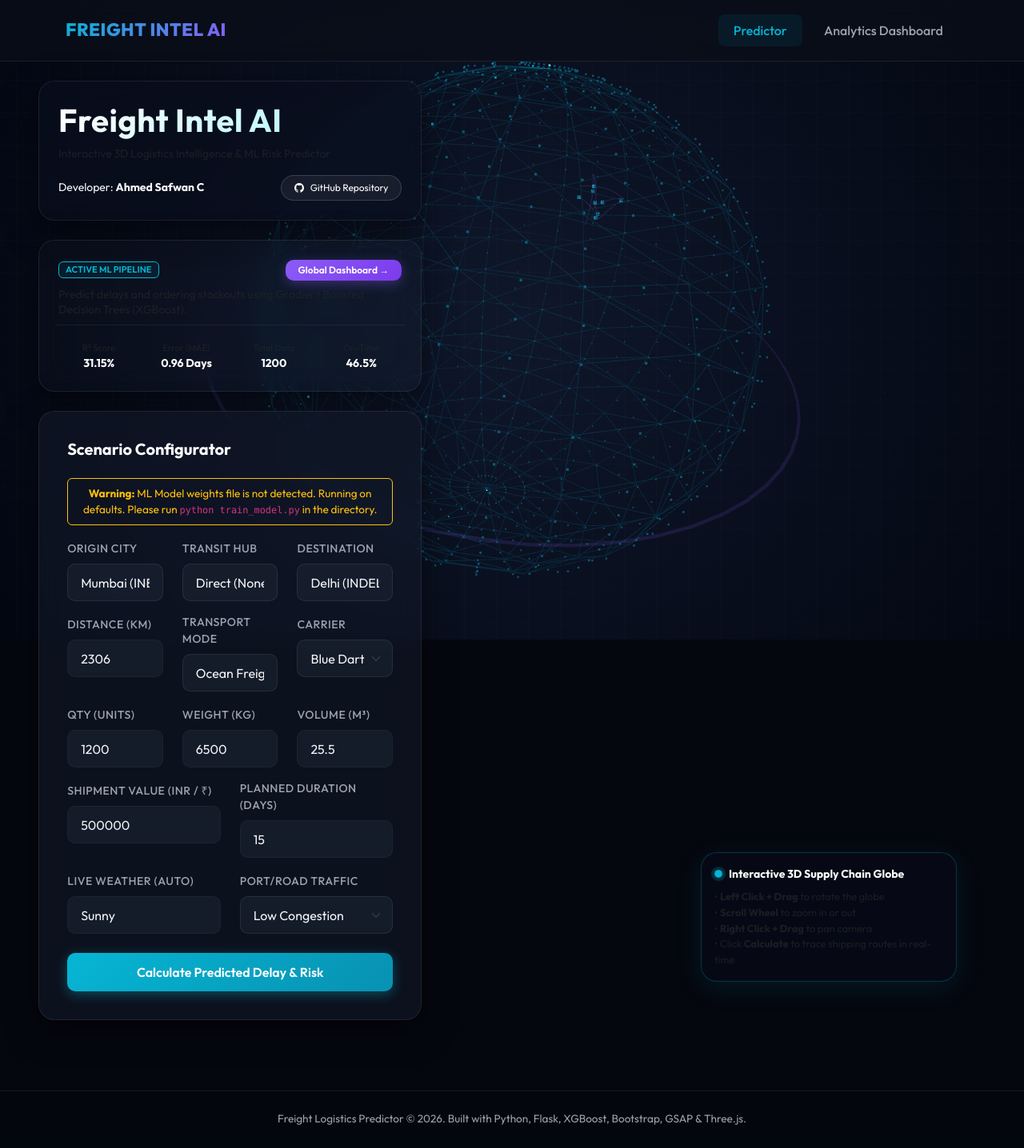
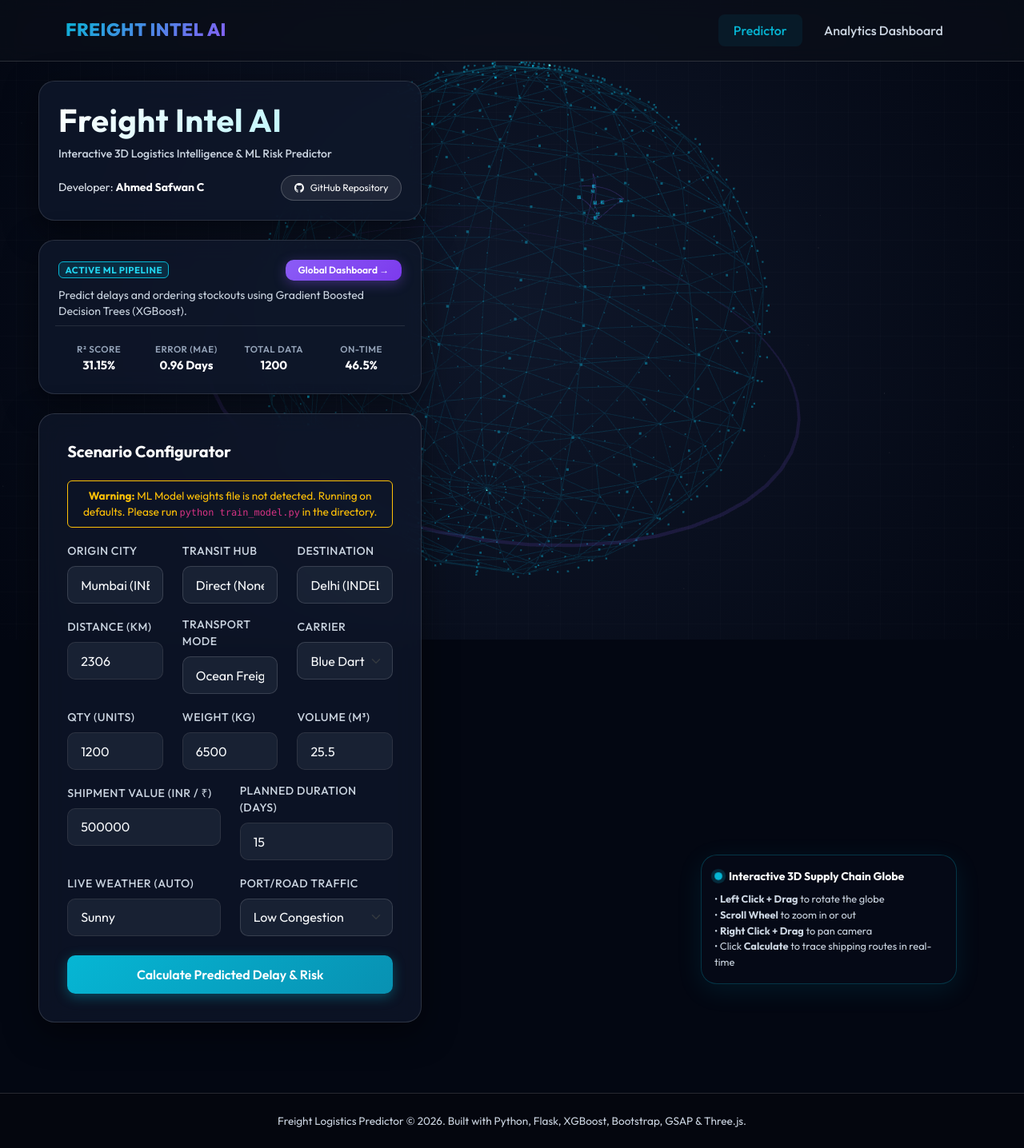
Before and after one commit to safwan207/Freight_Intel_AI, a Flask app: page / in a window 1280 px wide. Shown: the whole page at 80% size. Before the commit the page ends 1407 px from the top, so only its background shows below. Run offline with Flask 3, Linux system fonts and the light colour scheme; some libraries are stand-ins or nearby versions.

Commit message:
style: fix text contrast and readability on dark glass cards

```diff
--- a/static/css/style.css
+++ b/static/css/style.css
@@ -2,25 +2,36 @@
 @import url('https://fonts.googleapis.com/css2?family=Outfit:wght@300;400;500;600;700;800&display=swap');
 
 :root {
-    --bg-darker: #05070f;
-    --bg-dark: #0b0f19;
-    --bg-card: rgba(17, 24, 39, 0.65);
-    --bg-input: rgba(31, 41, 55, 0.5);
-    --border-glass: rgba(255, 255, 255, 0.08);
+    --bg-darker: #030712;
+    --bg-dark: #090d16;
+    --bg-card: rgba(15, 23, 42, 0.78);
+    --bg-input: rgba(30, 41, 59, 0.7);
+    --border-glass: rgba(255, 255, 255, 0.14);
 
     --primary: #06b6d4;      /* Cyber Teal */
     --primary-glow: rgba(6, 182, 212, 0.35);
     --secondary: #8b5cf6;    /* Neon Purple */
     --secondary-glow: rgba(139, 92, 246, 0.35);
 
-    --text-main: #f3f4f6;
-    --text-muted: #9ca3af;
+    --text-main: #f8fafc;
+    --text-muted: #cbd5e1;   /* High-contrast Slate-300 */
     --text-bright: #ffffff;
 
     --success: #10b981;
     --warning: #f59e0b;
     --danger: #ef4444;
 }
+
+/* Global High Contrast Text Overrides for Dark Background */
+.text-muted,
+p.text-muted,
+span.text-muted,
+div.text-muted,
+small.text-muted,
+.small.text-muted {
+    color: #cbd5e1 !important;
+}
+
 
 * {
     margin: 0;
--- a/templates/index.html
+++ b/templates/index.html
@@ -43,12 +43,12 @@
             <div class="col-lg-5 col-xl-5 mb-4" style="pointer-events: auto;">
 
                 <!-- Compact Hero Branding Card -->
-                <div class="glass-card mb-4 p-4" style="background: rgba(10, 15, 30, 0.65);">
-                    <h1 class="display-6 fw-bold text-white mb-2" style="letter-spacing: 0.5px; background: linear-gradient(135deg, #fff 0%, #a5f3fc 100%); -webkit-background-clip: text; -webkit-text-fill-color: transparent;">Freight Intel AI</h1>
-                    <p class="text-muted small mb-3">Interactive 3D Logistics Intelligence & ML Risk Predictor</p>
+                <div class="glass-card mb-4 p-4" style="background: rgba(15, 23, 42, 0.85); border: 1px solid rgba(255, 255, 255, 0.12);">
+                    <h1 class="display-6 fw-bold text-white mb-2" style="letter-spacing: 0.5px; background: linear-gradient(135deg, #ffffff 0%, #a5f3fc 100%); -webkit-background-clip: text; -webkit-text-fill-color: transparent;">Freight Intel AI</h1>
+                    <p class="text-muted small mb-3" style="color: #cbd5e1 !important; font-weight: 500;">Interactive 3D Logistics Intelligence & ML Risk Predictor</p>
                     <div class="d-flex justify-content-between align-items-center flex-wrap gap-2">
-                        <span class="text-light small">Developer: <strong>Ahmed Safwan C</strong></span>
-                        <a href="https://github.com/safwan207/Freight_Intel_AI" target="_blank" class="btn btn-outline-light btn-xs rounded-pill px-3 py-1.5 d-flex align-items-center gap-2" style="background: rgba(255,255,255,0.06); border-color: rgba(255,255,255,0.15); font-size: 0.75rem; text-decoration: none; color: white;">
+                        <span class="text-light small" style="color: #e2e8f0 !important;">Developer: <strong class="text-white">Ahmed Safwan C</strong></span>
+                        <a href="https://github.com/safwan207/Freight_Intel_AI" target="_blank" class="btn btn-outline-light btn-xs rounded-pill px-3 py-1.5 d-flex align-items-center gap-2" style="background: rgba(255,255,255,0.08); border-color: rgba(255,255,255,0.2); font-size: 0.75rem; text-decoration: none; color: white;">
                             <svg xmlns="http://www.w3.org/2000/svg" width="12" height="12" fill="currentColor" class="bi bi-github" viewBox="0 0 16 16">
                                 <path d="M8 0C3.58 0 0 3.58 0 8c0 3.54 2.29 6.53 5.47 7.59.4.07.55-.17.55-.38 0-.19-.01-.82-.01-1.49-2.01.37-2.53-.49-2.69-.94-.09-.23-.48-.94-.82-1.13-.28-.15-.68-.52-.01-.53.63-.01 1.08.58 1.23.82.72 1.21 1.87.87 2.33.66.07-.52.28-.87.51-1.07-1.78-.2-3.64-.89-3.64-3.95 0-.87.31-1.59.82-2.15-.08-.2-.36-1.02.08-2.12 0 0 .67-.21 2.2.82.64-.18 1.32-.27 2-.27.68 0 1.36.09 2 .27 1.53-1.04 2.2-.82 2.2-.82.44 1.1.16 1.92.08 2.12.51.56.82 1.27.82 2.15 0 3.07-1.87 3.75-3.65 3.95.29.25.54.73.54 1.48 0 1.07-.01 1.93-.01 2.2 0 .21.15.46.55.38A8.012 8.012 0 0 0 16 8c0-4.42-3.58-8-8-8z"/>
                             </svg>
@@ -58,38 +58,38 @@
                 </div>
 
                 <!-- Info & Diagnostics -->
-                <div class="glass-card mb-4 p-4" style="background: rgba(255, 255, 255, 0.015);">
+                <div class="glass-card mb-4 p-4" style="background: rgba(15, 23, 42, 0.85); border: 1px solid rgba(255, 255, 255, 0.12);">
                     <div class="d-flex justify-content-between align-items-center mb-2">
-                        <span class="badge mb-0 px-2 py-1 text-uppercase fw-semibold" style="border: 1px solid var(--primary); background: rgba(6, 182, 212, 0.08); color: var(--primary); font-size: 0.7rem;">
+                        <span class="badge mb-0 px-2.5 py-1 text-uppercase fw-bold" style="border: 1px solid var(--primary); background: rgba(6, 182, 212, 0.15); color: #22d3ee; font-size: 0.72rem; letter-spacing: 0.5px;">
                             Active ML Pipeline
                         </span>
                         <a href="/dashboard" class="btn btn-neon-secondary btn-xs py-1 px-3" style="font-size: 0.75rem;">Global Dashboard →</a>
                     </div>
-                    <p class="text-muted mb-3" style="font-size: 0.88rem; line-height: 1.4;">
+                    <p class="mb-3" style="font-size: 0.88rem; line-height: 1.45; color: #cbd5e1;">
                         Predict delays and ordering stockouts using Gradient Boosted Decision Trees (XGBoost).
                     </p>
-                    <div class="row text-center g-2" style="border-top: 1px solid rgba(255,255,255,0.06); padding-top: 12px;">
+                    <div class="row text-center g-2" style="border-top: 1px solid rgba(255,255,255,0.1); padding-top: 12px;">
                         <div class="col-3">
-                            <div class="text-muted" style="font-size: 0.7rem;">R² Score</div>
-                            <div class="fw-bold text-white small mt-0.5">
+                            <div style="font-size: 0.72rem; color: #94a3b8; font-weight: 600; text-transform: uppercase; letter-spacing: 0.5px;">R² Score</div>
+                            <div class="fw-bold text-white small mt-0.5" style="font-size: 0.92rem;">
                                 {{ "%.2f"|format(metrics.test_r2 * 100) }}%
                             </div>
                         </div>
                         <div class="col-3">
-                            <div class="text-muted" style="font-size: 0.7rem;">Error (MAE)</div>
-                            <div class="fw-bold text-white small mt-0.5">
+                            <div style="font-size: 0.72rem; color: #94a3b8; font-weight: 600; text-transform: uppercase; letter-spacing: 0.5px;">Error (MAE)</div>
+                            <div class="fw-bold text-white small mt-0.5" style="font-size: 0.92rem;">
                                 {{ metrics.mae_days }} Days
                             </div>
                         </div>
                         <div class="col-3">
-                            <div class="text-muted" style="font-size: 0.7rem;">Total Data</div>
-                            <div class="fw-bold text-white small mt-0.5">
+                            <div style="font-size: 0.72rem; color: #94a3b8; font-weight: 600; text-transform: uppercase; letter-spacing: 0.5px;">Total Data</div>
+                            <div class="fw-bold text-white small mt-0.5" style="font-size: 0.92rem;">
                                 {{ metrics.total_records }}
                             </div>
                         </div>
                         <div class="col-3">
-                            <div class="text-muted" style="font-size: 0.7rem;">On-Time</div>
-                            <div class="fw-bold text-white small mt-0.5">
+                            <div style="font-size: 0.72rem; color: #94a3b8; font-weight: 600; text-transform: uppercase; letter-spacing: 0.5px;">On-Time</div>
+                            <div class="fw-bold text-white small mt-0.5" style="font-size: 0.92rem;">
                                 {{ metrics.on_time_rate }}%
                             </div>
                         </div>
```
Also changed, not shown: 1 other file.
